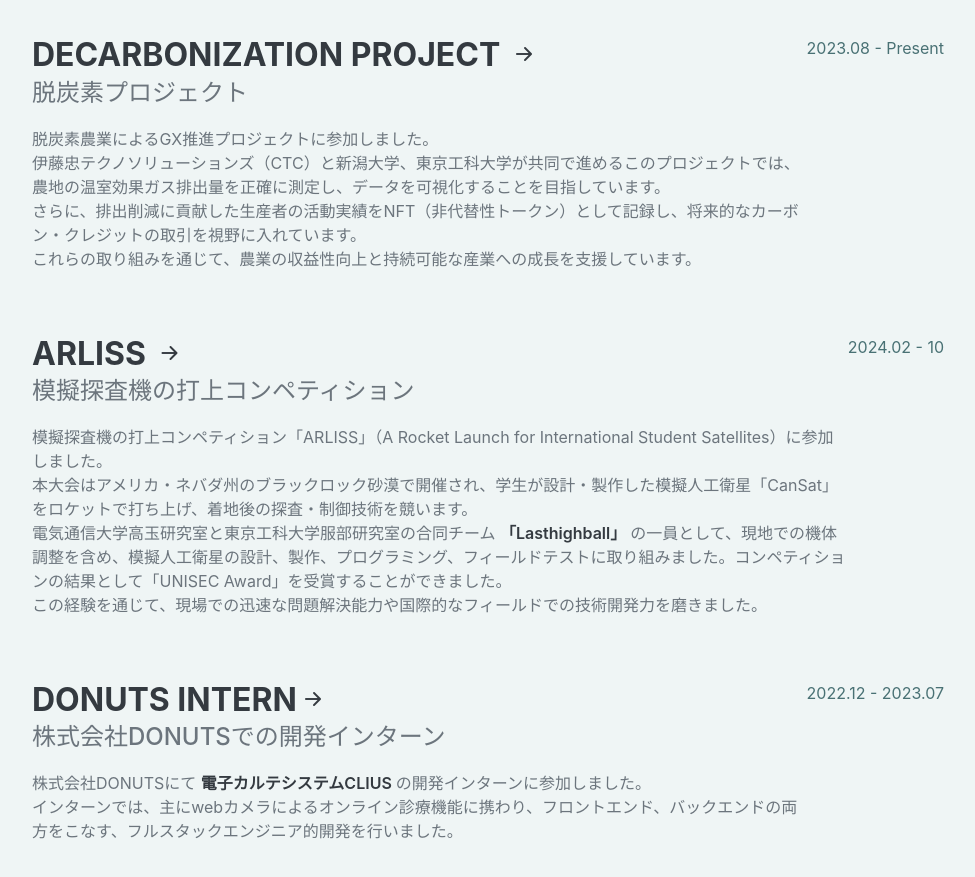
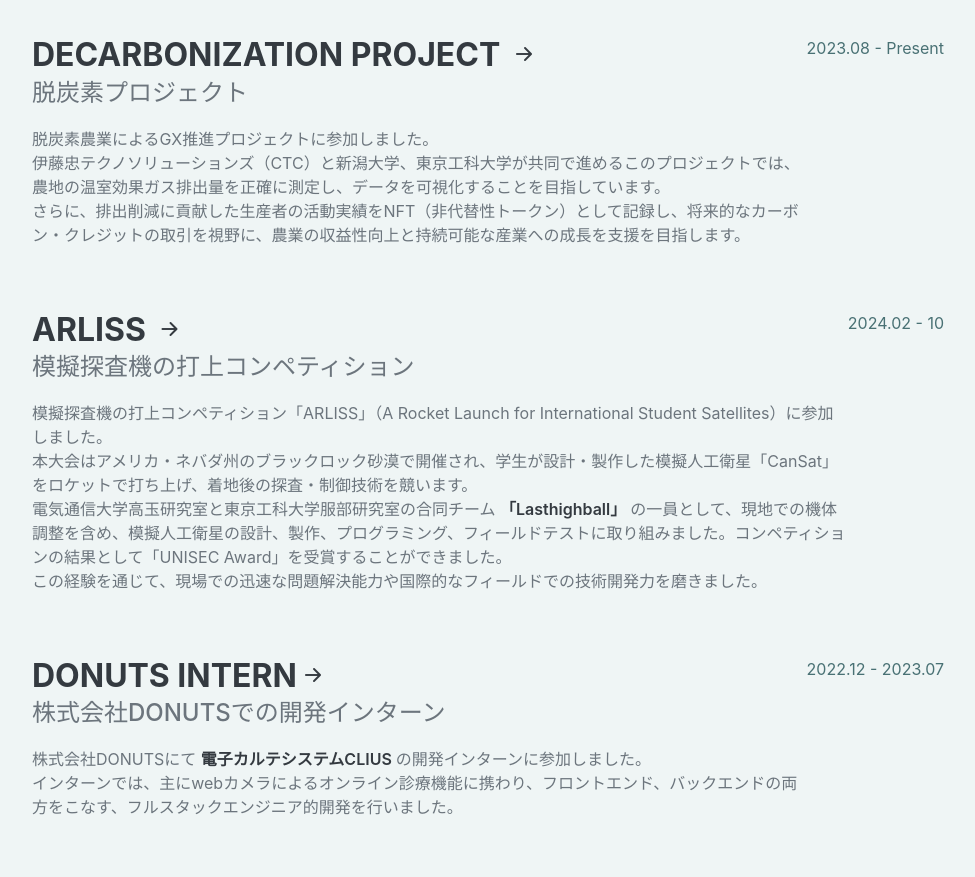
Before and after one commit to Shibuya14/portfolio_site, a plain HTML site: page index.html in a window 1280 px wide. Shown: the part 960-1837 px from the top of the page, without its empty margins (288-1263 px from the left). Drawn offline with nearby package versions, Linux system fonts and the light colour scheme; a web font is replaced by a local one.

Commit message:
Update decarbonization index.html

```diff
--- a/index.html
+++ b/index.html
@@ -81,8 +81,7 @@
                             <p>
                                 脱炭素農業によるGX推進プロジェクトに参加しました。<br>
                                 伊藤忠テクノソリューションズ（CTC）と新潟大学、東京工科大学が共同で進めるこのプロジェクトでは、農地の温室効果ガス排出量を正確に測定し、データを可視化することを目指しています。<br>
-                                さらに、排出削減に貢献した生産者の活動実績をNFT（非代替性トークン）として記録し、将来的なカーボン・クレジットの取引を視野に入れています。<br>
-                                これらの取り組みを通じて、農業の収益性向上と持続可能な産業への成長を支援しています。
+                                さらに、排出削減に貢献した生産者の活動実績をNFT（非代替性トークン）として記録し、将来的なカーボン・クレジットの取引を視野に、農業の収益性向上と持続可能な産業への成長を支援を目指します。
                             </p>
                         </div>
                         <div class="flex-shrink-0">
```
